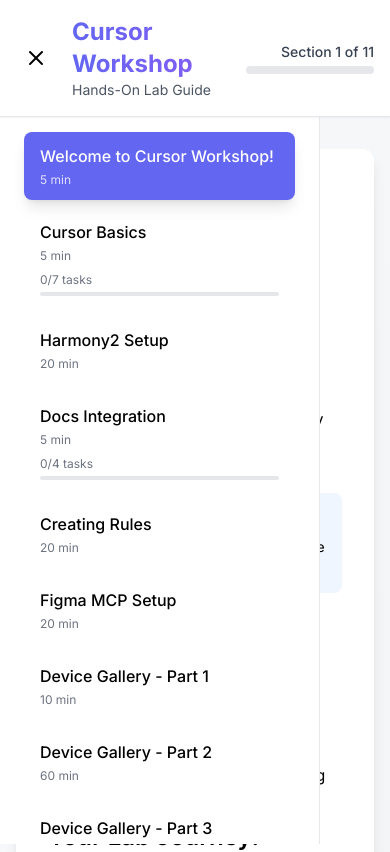
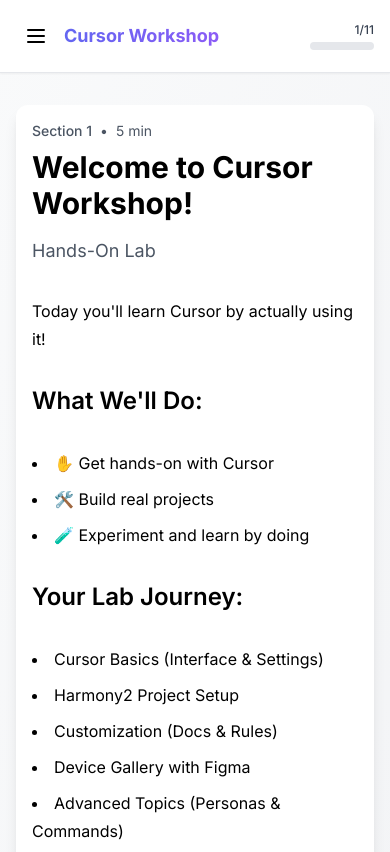
Before and after one commit to Amdocs-Studio/cursorLab, a Next.js app: page / in a window 390 px wide. Shown: the top 852 px of the page. Built offline with nearby package versions, Linux system fonts and the light colour scheme.

Commit message:
fix css and suc+ mock

```diff
--- a/app/data/lab-content.ts
+++ b/app/data/lab-content.ts
@@ -37,12 +37,6 @@
       {
         type: 'text',
         value: '<p>Today you\'ll learn Cursor by actually using it!</p>'
-      },
-      {
-        type: 'callout',
-        variant: 'info',
-        title: 'Note',
-        value: 'Part 1 (Overview) will be presented live from <a href="https://illin7809:9999/dev" target="_blank">https://illin7809:9999/dev</a>'
       },
       {
         type: 'text',
@@ -270,6 +264,7 @@
         items: [
           'Download from: <a href="https://www.figma.com/downloads/" target="_blank">https://www.figma.com/downloads/</a>',
           'Install and sign in',
+          'Activate the MCP Server option',
           'Keep app running in background'
         ]
       },
@@ -314,7 +309,7 @@
     content: [
       {
         type: 'text',
-        value: '<h3>Step 1: Connect Cursor to Figma Design (5 min)</h3>'
+        value: '<h3>Step 1: Connect Cursor to Figma Design</h3>'
       },
       {
         type: 'text',
@@ -337,7 +332,7 @@
       },
       {
         type: 'text',
-        value: '<h3>Step 2: Start Small - Build Device Card (10 min)</h3>'
+        value: '<h3>Step 2: Start Small - Build Device Card</h3>'
       },
       {
         type: 'text',
@@ -370,7 +365,7 @@
       },
       {
         type: 'text',
-        value: '<h3>Step 3: Build Filter Panel (10 min)</h3>'
+        value: '<h3>Step 3: Build Filter Panel</h3>'
       },
       {
         type: 'code',
@@ -385,7 +380,7 @@
       },
       {
         type: 'text',
-        value: '<h3>Step 4: Build Search Bar (5 min)</h3>'
+        value: '<h3>Step 4: Build Search Bar</h3>'
       },
       {
         type: 'code',
@@ -399,7 +394,70 @@
       },
       {
         type: 'text',
-        value: '<h3>Step 5: Combine Everything - Main Gallery (15 min)</h3>'
+        value: '<h3>Step 5: Create Mock Data System</h3>'
+      },
+      {
+        type: 'text',
+        value: '<p>Before building the main gallery, we need proper mock data. HarmonyOS already has a built-in mock system!</p>'
+      },
+      {
+        type: 'callout',
+        variant: 'info',
+        title: '💡 Tip: Use Built-in Mock Systems',
+        value: 'Many frameworks have built-in mocking capabilities. Ask Cursor about what your framework provides!'
+      },
+      {
+        type: 'code',
+        title: '🔹 ASK Mode - Understand Mock System',
+        language: 'text',
+        value: `"What mock/testing system does HarmonyOS provide?
+How can I create mock data handlers for my device gallery?"`
+      },
+      {
+        type: 'text',
+        value: '<p>After understanding the mock system, ask Cursor to analyze your page structure first:</p>'
+      },
+      {
+        type: 'code',
+        title: '🔹 PLAN Mode - Analyze Structure',
+        language: 'text',
+        value: `"Analyze the DeviceGallery page structure and data requirements:
+- What data models do we need?
+- What API endpoints should we mock?
+- What properties does each device need?
+- How should the data be structured?
+
+Give me a detailed breakdown."`
+      },
+      {
+        type: 'text',
+        value: '<p>Now create the mock handlers:</p>'
+      },
+      {
+        type: 'code',
+        title: '🔹 AGENT Mode - Build Mock System',
+        language: 'text',
+        value: `"Create a proper mock data handler for the DeviceGallery:
+- Use HarmonyOS built-in mock system
+- Include realistic device data (phones, tablets, laptops)
+- Mock API endpoints for:
+  * GET /api/devices (all devices)
+  * GET /api/devices/:id (single device)
+  * GET /api/brands (available brands)
+  * GET /api/categories (device categories)
+- Include properties: id, name, brand, category, specs, price, rating, image
+- Add 15-20 sample devices with variety
+- Support query parameters for filtering/search"`
+      },
+      {
+        type: 'callout',
+        variant: 'success',
+        title: '✅ Why This Matters',
+        value: 'Proper mocking lets you develop without a backend, test different scenarios, and makes your code more maintainable.'
+      },
+      {
+        type: 'text',
+        value: '<h3>Step 6: Combine Everything - Main Gallery</h3>'
       },
       {
         type: 'code',
@@ -408,7 +466,7 @@
         value: `"Plan DeviceGallery component that:
 1. Uses DeviceCard, FilterPanel, SearchBar
 2. Manages state for filters/search
-3. Fetches device data
+3. Fetches device data from mock API
 4. Implements filtering logic
 5. Has responsive grid layout
 
@@ -422,15 +480,15 @@
 https://www.figma.com/design/9dCGGaBPPd9Ix4nlLm5JAA/Cursor-workshop?node-id=0-1
 
 - Use our DeviceCard, FilterPanel, SearchBar
+- Connect to mock API endpoints
 - State management for filters/search
 - Responsive grid (1 col mobile, 2 tablet, 3 desktop)
-- Sample device data
 - Filtering and search logic
 - Match exact Figma layout"`
       },
       {
         type: 'text',
-        value: '<h3>Step 6: Add Interactivity (10 min)</h3>'
+        value: '<h3>Step 7: Add Interactivity</h3>'
       },
       {
         type: 'code',
@@ -444,7 +502,7 @@
       },
       {
         type: 'text',
-        value: '<h3>Step 7: Debug & Fix (5 min)</h3>'
+        value: '<h3>Step 8: Debug & Fix</h3>'
       },
       {
         type: 'code',
--- a/app/globals.css
+++ b/app/globals.css
@@ -16,6 +16,12 @@
   }
 }
 
+html,
+body {
+  overflow-x: hidden;
+  max-width: 100vw;
+}
+
 body {
   color: rgb(var(--foreground-rgb));
   background: linear-gradient(
@@ -28,16 +34,21 @@
 
 /* Code block styling */
 pre {
-  @apply bg-gray-900 text-gray-100 p-4 rounded-lg overflow-x-auto my-4;
+  @apply bg-gray-900 text-gray-100 p-4 rounded-lg overflow-x-auto my-4 max-w-full;
+  word-wrap: break-word;
+  overflow-wrap: break-word;
 }
 
 code {
   @apply text-sm font-mono;
+  word-wrap: break-word;
+  overflow-wrap: break-word;
 }
 
 /* Inline code */
 :not(pre) > code {
   @apply bg-gray-200 dark:bg-gray-800 px-1.5 py-0.5 rounded text-sm;
+  word-break: break-word;
 }
 
 /* Markdown styling */
--- a/app/layout.tsx
+++ b/app/layout.tsx
@@ -16,6 +16,9 @@
 }) {
   return (
     <html lang="en">
+      <head>
+        <meta name="viewport" content="width=device-width, initial-scale=1.0, maximum-scale=1.0, user-scalable=no" />
+      </head>
       <body className={inter.className}>{children}</body>
     </html>
   )
--- a/app/page.tsx
+++ b/app/page.tsx
@@ -9,7 +9,21 @@
 export default function Home() {
   const [currentSection, setCurrentSection] = useState(0)
   const [completedTasks, setCompletedTasks] = useState<Record<string, boolean>>({})
-  const [sidebarOpen, setSidebarOpen] = useState(true)
+  const [sidebarOpen, setSidebarOpen] = useState(false)
+
+  // Set sidebar open by default on desktop, closed on mobile
+  useEffect(() => {
+    const handleResize = () => {
+      setSidebarOpen(window.innerWidth >= 1024)
+    }
+
+    // Set initial state
+    handleResize()
+
+    // Listen for resize events
+    window.addEventListener('resize', handleResize)
+    return () => window.removeEventListener('resize', handleResize)
+  }, [])
 
   // Load progress from localStorage
   useEffect(() => {
@@ -40,30 +54,30 @@
   const progress = (currentSection / (labSections.length - 1)) * 100
 
   return (
-    <div className="min-h-screen bg-gradient-to-br from-gray-50 to-gray-100 dark:from-gray-900 dark:to-gray-800">
+    <div className="min-h-screen bg-gradient-to-br from-gray-50 to-gray-100 dark:from-gray-900 dark:to-gray-800 overflow-x-hidden">
       {/* Header */}
-      <header className="bg-white dark:bg-gray-900 shadow-sm border-b border-gray-200 dark:border-gray-800 sticky top-0 z-50">
-        <div className="max-w-7xl mx-auto px-4 sm:px-6 lg:px-8 py-4">
-          <div className="flex items-center justify-between">
-            <div className="flex items-center gap-4">
+      <header className="bg-white dark:bg-gray-900 shadow-sm border-b border-gray-200 dark:border-gray-800 sticky top-0 z-50 w-full">
+        <div className="w-full px-4 sm:px-6 lg:px-8 py-4">
+          <div className="flex items-center justify-between gap-2 sm:gap-4">
+            <div className="flex items-center gap-2 sm:gap-4 min-w-0">
               <button
                 onClick={() => setSidebarOpen(!sidebarOpen)}
-                className="lg:hidden p-2 hover:bg-gray-100 dark:hover:bg-gray-800 rounded-lg"
+                className="lg:hidden p-2 hover:bg-gray-100 dark:hover:bg-gray-800 rounded-lg flex-shrink-0"
               >
                 {sidebarOpen ? <X size={24} /> : <Menu size={24} />}
               </button>
-              <div>
-                <h1 className="text-2xl font-bold bg-gradient-to-r from-primary to-secondary bg-clip-text text-transparent">
+              <div className="min-w-0">
+                <h1 className="text-lg sm:text-2xl font-bold bg-gradient-to-r from-primary to-secondary bg-clip-text text-transparent truncate">
                   Cursor Workshop
                 </h1>
-                <p className="text-sm text-gray-600 dark:text-gray-400">Hands-On Lab Guide</p>
+                <p className="text-xs sm:text-sm text-gray-600 dark:text-gray-400 hidden sm:block">Hands-On Lab Guide</p>
               </div>
             </div>
-            <div className="text-right">
-              <div className="text-sm font-medium text-gray-700 dark:text-gray-300">
-                Section {currentSection + 1} of {labSections.length}
+            <div className="text-right flex-shrink-0">
+              <div className="text-xs sm:text-sm font-medium text-gray-700 dark:text-gray-300 whitespace-nowrap">
+                {currentSection + 1}/{labSections.length}
               </div>
-              <div className="w-32 h-2 bg-gray-200 dark:bg-gray-700 rounded-full mt-1 overflow-hidden">
+              <div className="w-16 sm:w-32 h-2 bg-gray-200 dark:bg-gray-700 rounded-full mt-1 overflow-hidden">
                 <div
                   className="h-full bg-gradient-to-r from-primary to-secondary transition-all duration-300"
                   style={{ width: `${progress}%` }}
@@ -138,8 +152,8 @@
         </aside>
 
         {/* Main Content */}
-        <main className="flex-1 px-4 sm:px-6 lg:px-8 py-8 max-w-4xl mx-auto">
-          <article className="bg-white dark:bg-gray-900 rounded-xl shadow-lg p-8">
+        <main className="flex-1 w-full px-4 sm:px-6 lg:px-8 py-8 max-w-4xl mx-auto overflow-x-hidden">
+          <article className="bg-white dark:bg-gray-900 rounded-xl shadow-lg p-4 sm:p-8 w-full max-w-full overflow-x-hidden">
             {/* Section Header */}
             <div className="mb-8">
               <div className="flex items-center gap-2 text-sm text-gray-600 dark:text-gray-400 mb-2">
@@ -147,9 +161,9 @@
                 <span>•</span>
                 <span>{section.duration}</span>
               </div>
-              <h2 className="text-4xl font-bold mb-4">{section.title}</h2>
+              <h2 className="text-3xl sm:text-4xl font-bold mb-4">{section.title}</h2>
               {section.subtitle && (
-                <p className="text-xl text-gray-600 dark:text-gray-400">{section.subtitle}</p>
+                <p className="text-lg sm:text-xl text-gray-600 dark:text-gray-400">{section.subtitle}</p>
               )}
             </div>
 
```
Also changed, not shown: app/components/CodeBlock.tsx (+5 -5 lines), app/components/CheckboxTask.tsx (line endings or trailing spaces), next.config.js (line endings or trailing spaces), package.json (line endings or trailing spaces), postcss.config.js (line endings or trailing spaces), tailwind.config.js (line endings or trailing spaces), tsconfig.json (line endings or trailing spaces), 2 other files (tests, documents, lock files or other folders).
